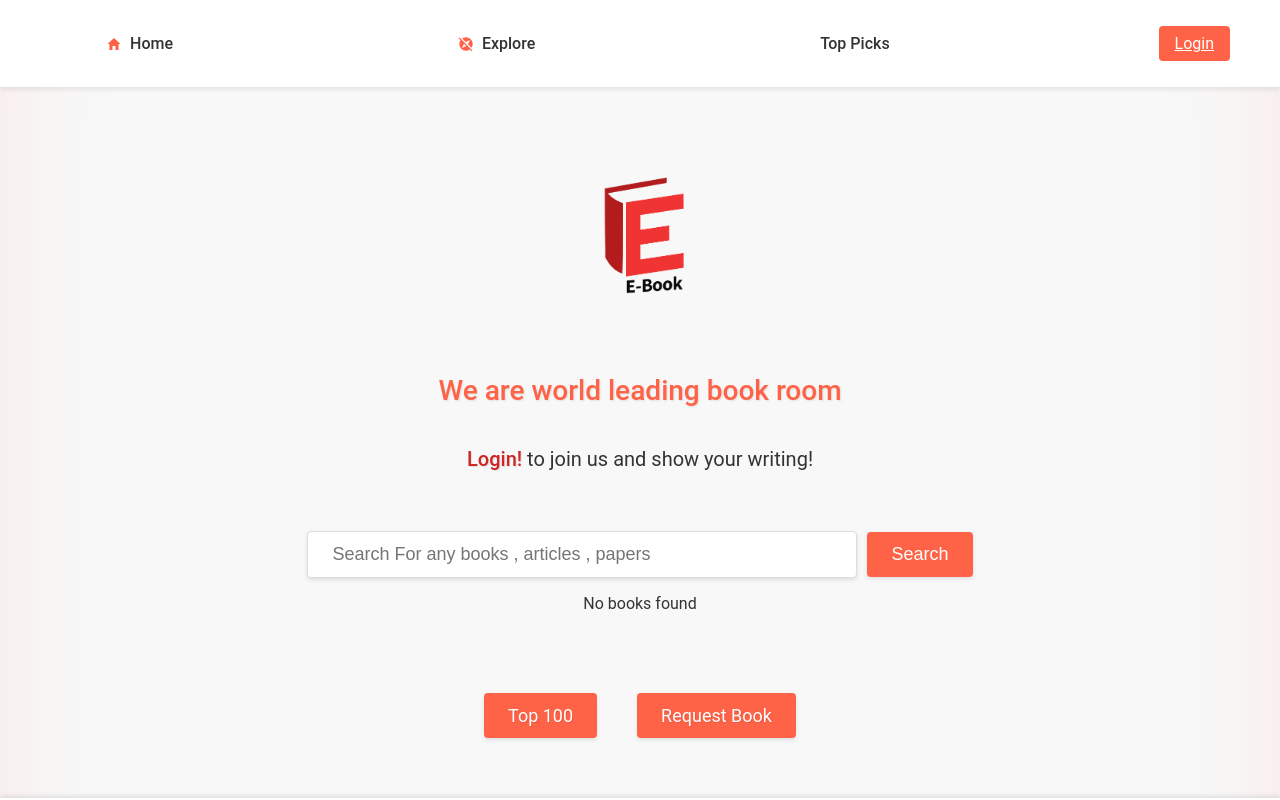
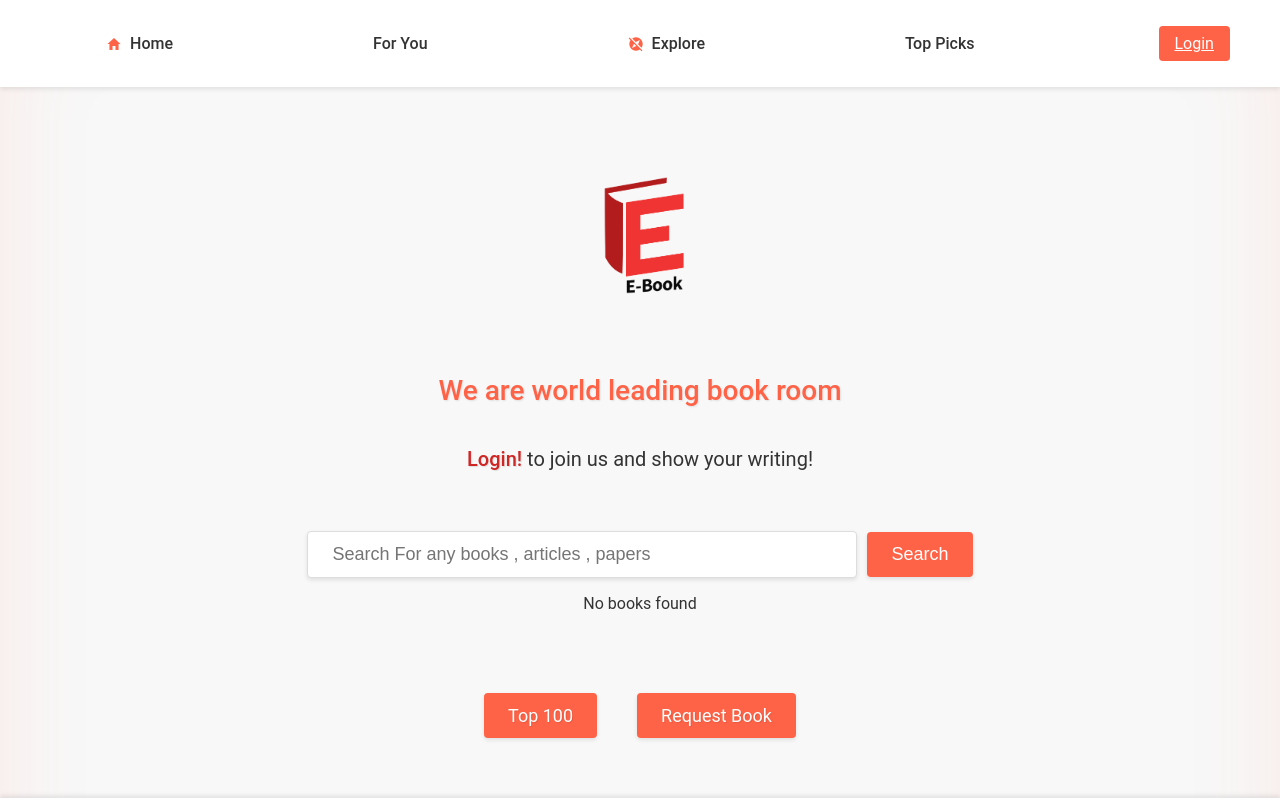
Before and after one commit to sanjaya999/ebook-project, a React (Vite) app in the folder frontend/: page / in a window 1280 px wide. Shown: the top 800 px of the page. Built offline with nearby package versions, Linux system fonts and the light colour scheme.

Commit message:
for you navigation added

```diff
--- a/frontend/src/components/Navigation/Nav.jsx
+++ b/frontend/src/components/Navigation/Nav.jsx
@@ -56,6 +56,15 @@ function Nav() {
                 Home
               </NavLink>
             </li>
+
+            <li>
+              <NavLink to="/foryou" className ={ ({isActive})=> `${isActive? "yes-nav-text" : "no-nav-text"}`}>
+
+                For You
+              </NavLink>
+            </li>
+
+
             <li>
               <NavLink to="/Explore" className ={ ({isActive})=> `${isActive? "yes-nav-text" : "no-nav-text"}`}>
               <MdExploreOff className="icons" />
```
